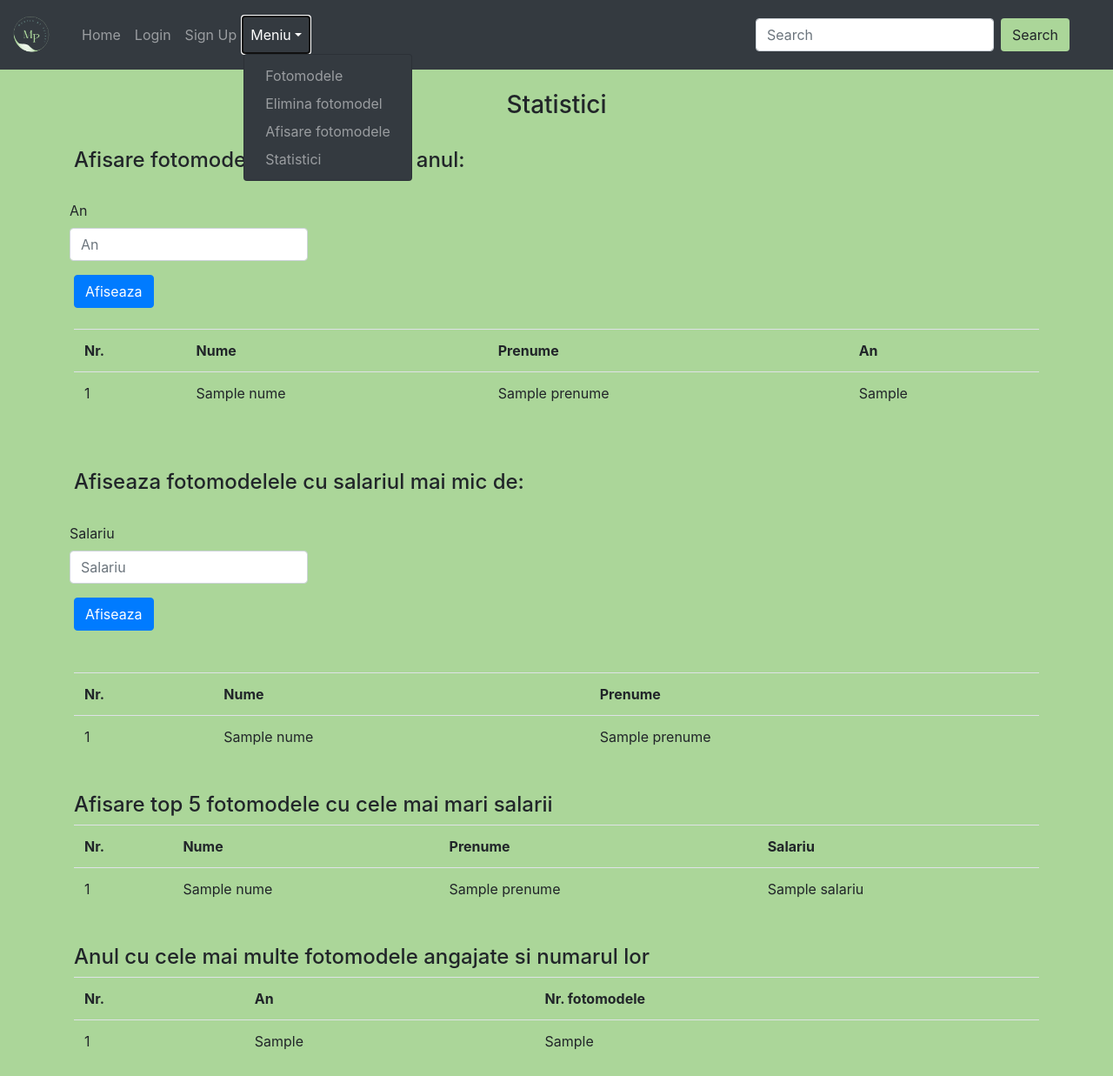
After one commit to petrut-ignat/websiteBD, a Flask app: template WEBAPP/website/templates/afisare2.html in a window 1280 px wide, after a click on "Meniu". The commit adds this page. Shown: the whole page at 87% size. Run offline with Flask 2, Linux system fonts and the light colour scheme; the template is opened without the code that fills it: most values are stand-ins (such as "Sample title", 1, 10 or a date in 2020); parts of the project's set-up code (start-up, migrations or seed data) failed here and were passed over; some libraries are stand-ins or nearby versions.

Commit message:
final comit

```diff
--- a/WEBAPP/website/app.py
+++ b/WEBAPP/website/app.py
@@ -105,7 +105,7 @@ def logout():
     # return render_template("home.html")
 
 
-@app.route('/fotomodele', methods=['GET', 'POST', 'POST'])
+@app.route('/fotomodele', methods=['GET', 'POST'])
 def fotomodele():
     if request.method == "GET":
         connection = mysql.connector.connect(host='127.0.0.1',
@@ -113,9 +113,16 @@ def fotomodele():
                                              user='root',
                                              password='petrut123#')
         cursor = connection.cursor()
-        cursor.execute("SELECT * FROM fotomodel;")
+        cursor.execute("SELECT nume, prenume, cnp, sex, denumire FROM fotomodel f, eveniment e, fotomodel_eveniment fe \
+            WHERE e.id_eveniment = fe.id_eveniment AND f.id_fotomodel = fe.id_fotomodel \
+                GROUP BY nume ORDER BY data DESC;")
         results = cursor.fetchall()
-        return render_template("fotomodele.html",  vector=results)
+
+        cursor.execute(
+            "SELECT f.nume, f.prenume, m.nume, m.prenume FROM fotomodel f, manager_personal m WHERE f.id_fotomodel = m.id_fotomodel;")
+        results2 = cursor.fetchall()
+
+        return render_template("fotomodele.html",  vector=results, vector3=results2)
     else:
         connection = mysql.connector.connect(host='127.0.0.1',
                                              database='modellingagency',
@@ -153,7 +160,8 @@ def fotomodele():
                             flash("Invalid address!", category="error")
                             return render_template("fotomodele.html",  vector=results)
                         else:
-                            query = f"INSERT INTO fotomodel (nume, prenume, cnp, sex, strada, numar, oras, judet) VALUES('{nume}', '{prenume}', '{cnp}', '{sex}', '{strada}', {numar}, '{oras}', '{judet}')"
+                            query = f"INSERT INTO fotomodel (nume, prenume, cnp, sex, strada, numar, oras, judet) \
+                                VALUES('{nume}', '{prenume}', '{cnp}', '{sex}', '{strada}', {numar}, '{oras}', '{judet}')"
 
                             cur = mysql1.connection.cursor()
                             cur.execute(query)
@@ -171,28 +179,143 @@ def fotomodele():
 @app.route('/elimina', methods=['GET', 'POST'])
 def elimina():
     if request.method == "GET":
-        return render_template("elimina.html")
+        cursor = mysql1.connection.cursor()
+        queryy = f"select denumire, cost, data, locatia, name from eveniment join event_category on id_ev_category = id_categ_eveniment"
+
+        cursor.execute(queryy)
+        results = cursor.fetchall()
+        return render_template("elimina.html", vector2=results)
     else:
+
         cursor = mysql1.connection.cursor()
-        cnp = request.form['cnp']
+        eveniment = request.form['eveniment']
 
-        query2 = f"SELECT * FROM fotomodel WHERE cnp = '{cnp}'"
+        query = f"SELECT cnp AS cnpp FROM fotomodel f, eveniment e, fotomodel_eveniment fe WHERE f.id_fotomodel = fe.id_fotomodel AND e.id_eveniment = fe.id_eveniment AND e.denumire = '{eveniment}'"
+        cursor.execute(query)
+        res = cursor.fetchone()
+
+        if res:
+            query2 = f"delete FROM fotomodel WHERE cnp IN \
+                (SELECT cnpp FROM \
+                    (SELECT cnp AS cnpp FROM fotomodel f, eveniment e, fotomodel_eveniment fe \
+                        WHERE f.id_fotomodel = fe.id_fotomodel AND e.id_eveniment = fe.id_eveniment \
+                            AND e.denumire = '{eveniment}') AS C);"
+            cursor.execute(query2)
+            mysql1.connection.commit()
+
+            flash("The model was successfully removed!", category="success")
+            return redirect(url_for("fotomodele"))
+        else:
+            flash(
+                "The CNP could not be found in the database, please try again!", category="error")
+            return render_template("elimina.html")
+
+
+@app.route('/afisare', methods=['GET', 'POST'])
+def afisare():
+    if request.method == 'GET':
+        cursor = mysql1.connection.cursor()
+        query = f"select e.denumire, count(id_fotomodel) as nrFotomodele from eveniment e, fotomodel_eveniment fe where e.id_eveniment = fe.id_eveniment group by e.denumire order by count(id_fotomodel) desc, denumire;"
+
+        cursor.execute(query)
+        results = cursor.fetchall()
+        return render_template("afisare.html", vector2=results)
+    else:
+        oras = request.form['oras']
+        cursor = mysql1.connection.cursor()
+
+        query = f"select f.nume, f.prenume, f.cnp, f.sex \
+            from fotomodel f, manager_personal m \
+                where f.id_fotomodel = m.id_fotomodel and m.oras = '{oras}';"
+
+        cursor.execute(query)
+        results = cursor.fetchall()
+
+        query2 = f"select e.denumire, count(id_fotomodel) as nrFotomodele from eveniment e, fotomodel_eveniment fe where e.id_eveniment = fe.id_eveniment group by e.denumire order by count(id_fotomodel) desc, denumire;"
+
         cursor.execute(query2)
-        res = cursor.fetchone()
-        if res:
-            if len(cnp) == 13:
-                query = f"DELETE FROM fotomodel WHERE cnp = '{cnp}'"
-                cursor.execute(query)
-                mysql1.connection.commit()
+        results2 = cursor.fetchall()
 
-                flash("The model was successfully removed!", category="success")
-                return redirect(url_for("fotomodele"))
-            else:
-                flash("CNP must be 13 characters long!", category="error")
-                return render_template("elimina.html")
-        else:
-            flash("The CNP could not be found in the database, please try again!", category="error")
-            return render_template("elimina.html")
+        return render_template("afisare.html", vector=results, vector2=results2)
+
+
+@app.route('/form1-handler', methods=['POST', 'GET'])
+def form1_handler():
+    an = request.form['an']
+    an = int(an)
+    cursor = mysql1.connection.cursor()
+    query = f"SELECT nume, prenume, YEAR(data_angajare) AS an \
+                FROM fotomodel f, contract c \
+                WHERE f.id_fotomodel = c.id_fotomodel AND YEAR(data_angajare) > {an} \
+                GROUP BY nume, prenume \
+                ORDER BY YEAR(data_angajare) DESC"
+    cursor.execute(query)
+    results = cursor.fetchall()
+
+    query3 = f"SELECT I.nume, I.prenume, I.salariu FROM \
+        (SELECT f.nume, f.prenume, c.salariu FROM \
+            fotomodel f, contract c WHERE f.id_fotomodel = c.id_fotomodel) AS I ORDER BY salariu DESC LIMIT 5;"
+    cursor.execute(query3)
+    results1 = cursor.fetchall()
+
+    query2 = f"select year(data_angajare) as an, count(id_fotomodel) nrFot \
+            from contract \
+                group by year(data_angajare) \
+                having count(id_fotomodel)=(select max(s.nrang) \
+                from (select (count(id_fotomodel)) as nrang from contract group by year(data_angajare)) as s);"
+    cursor.execute(query2)
+    results3 = cursor.fetchall()
+
+    return render_template("afisare2.html", vectan=results, vector=results1, vector3=results3)
+
+
+@app.route('/form2-handler', methods=['POST'])
+def form2_handler():
+    salariu = request.form['salariu']
+    salariu = int(salariu)
+    cursor = mysql1.connection.cursor()
+
+    query = f"SELECT f.id_fotomodel, f.nume, f.prenume \
+            FROM fotomodel f WHERE EXISTS (SELECT id_fotomodel \
+                FROM contract c WHERE c.salariu < {salariu} and c.id_fotomodel = f.id_fotomodel)"
+    cursor.execute(query)
+    results = cursor.fetchall()
+
+    query3 = f"SELECT I.nume, I.prenume, I.salariu FROM \
+        (SELECT f.nume, f.prenume, c.salariu FROM \
+            fotomodel f, contract c WHERE f.id_fotomodel = c.id_fotomodel) AS I ORDER BY salariu DESC LIMIT 5;"
+    cursor.execute(query3)
+    results1 = cursor.fetchall()
+
+    query2 = f"select year(data_angajare) as an, count(id_fotomodel) nrFot \
+            from contract \
+                group by year(data_angajare) \
+                having count(id_fotomodel)=(select max(s.nrang) \
+                from (select (count(id_fotomodel)) as nrang from contract group by year(data_angajare)) as s);"
+    cursor.execute(query2)
+    results3 = cursor.fetchall()
+
+    return render_template("afisare2.html", vector4=results, vector=results1, vector3=results3)
+
+
+@app.route('/statistici', methods=['GET', 'POST'])
+def statistici():
+    if request.method == 'GET':
+        cursor = mysql1.connection.cursor()
+        query = f"SELECT I.nume, I.prenume, I.salariu FROM \
+            (SELECT f.nume, f.prenume, c.salariu FROM \
+                fotomodel f, contract c WHERE f.id_fotomodel = c.id_fotomodel) AS I ORDER BY salariu DESC LIMIT 5;"
+        cursor.execute(query)
+        results1 = cursor.fetchall()
+
+        query3 = f"select year(data_angajare) as an, count(id_fotomodel) nrFot \
+            from contract \
+                group by year(data_angajare) \
+                having count(id_fotomodel)=(select max(s.nrang) \
+                from (select (count(id_fotomodel)) as nrang from contract group by year(data_angajare)) as s);"
+        cursor.execute(query3)
+        results3 = cursor.fetchall()
+        return render_template("afisare2.html", vector=results1, vector3=results3)
 
 
 if __name__ == '__main__':
--- /dev/null
+++ b/WEBAPP/website/templates/afisare2.html
@@ -0,0 +1,102 @@
+{% extends "base.html" %}
+{% block title %} Statistici {% endblock %}
+{% block content %}
+
+<div id="form">
+  <form method="POST" action="/form1-handler">
+    <br>
+    <h3 align="center">Statistici</h3><br>
+    <h4 align="left">Afisare fotomodele angajate dupa anul:</h4><br>
+    <div class="form-row">
+      <div class="form-group">
+        <label for="an">An</label>
+        <input type="number" class="form-control" id="an" name="an" placeholder="An">
+      </div>
+    </div>
+    <button type="submit" class="btn btn-primary">Afiseaza</button>
+  </form><br>
+
+  {% if vectan|length > 0 %}
+  <table class="table">
+    <thead class="thead-dark">
+      <td><b>Nr.</b></td>
+      <td><b>Nume</b></td>
+      <td><b>Prenume</b></td>
+      <td><b>An</b></td>
+    </thead>
+    {% for i in range(0, vectan|length):%}
+    <tr>
+      <td>{{i+1}}</td>
+      <td>{{vectan[i]['nume']}}</td>
+      <td>{{vectan[i]['prenume']}}</td>
+      <td>{{vectan[i]['an']}}</td>
+      {% endfor %}
+  </table><br>
+  {% endif %}
+
+  <form method="POST" action="/form2-handler">
+        <br><h4>Afiseaza fotomodelele cu salariul mai mic de: </h4><br>
+        <div class="form-row">
+            <div class="form-group">
+                <label for="cnp">Salariu</label>
+                <input type="number" class="form-control" id="salariu" name="salariu" placeholder="Salariu">
+            </div>
+        </div>
+        <button type="submit" class="btn btn-primary">Afiseaza</button>
+    </form>
+</div><br><br>
+
+{% if vector4|length > 0 %}
+<table class="table">
+  <thead class="thead-dark">
+    <td><b>Nr.</b></td>
+    <td><b>Nume</b></td>
+    <td><b>Prenume</b></td>
+  </thead>
+  {% for i in range(0, vector4|length):%}
+  <tr>
+    <td>{{i+1}}</td>
+    <td>{{vector4[i]['nume']}}</td>
+    <td>{{vector4[i]['prenume']}}</td>
+    {% endfor %}
+</table><br>
+{% endif %}
+
+
+{% if vector|length > 0 %}
+<h4>Afisare top 5 fotomodele cu cele mai mari salarii</h4>
+<table class="table">
+  <thead class="thead-dark">
+    <td><b>Nr.</b></td>
+    <td><b>Nume</b></td>
+    <td><b>Prenume</b></td>
+    <td><b>Salariu</b></td>
+  </thead>
+  {% for i in range(0, vector|length):%}
+  <tr>
+    <td>{{i+1}}</td>
+    <td>{{vector[i]['nume']}}</td>
+    <td>{{vector[i]['prenume']}}</td>
+    <td>{{vector[i]['salariu']}}</td>
+    {% endfor %}
+</table><br>
+{% endif %}
+
+{% if vector3|length > 0 %}
+<h4>Anul cu cele mai multe fotomodele angajate si numarul lor</h4>
+<table class="table">
+  <thead class="thead-dark">
+    <td><b>Nr.</b></td>
+    <td><b>An</b></td>
+    <td><b>Nr. fotomodele</b></td>
+  </thead>
+  {% for i in range(0, vector3|length):%}
+  <tr>
+    <td>{{i+1}}</td>
+    <td>{{vector3[i]['an']}}</td>
+    <td>{{vector3[i]['nrFot']}}</td>
+    {% endfor %}
+</table>
+{% endif %}
+
+{% endblock %}
--- a/WEBAPP/website/templates/base.html
+++ b/WEBAPP/website/templates/base.html
@@ -47,9 +47,11 @@
             <a class="nav-link dropdown-toggle" href="" role="button" data-toggle="dropdown" aria-haspopup="true" aria-expanded="false">Meniu</a>
             <div class="dropdown-menu" aria-labelledby="navbarDropdown" style="background: #343a40;">
               <a class="dropdown-item" id="fotomodele" href="/fotomodele" style="color: #9a9da0;">Fotomodele</a>
+              <a class="dropdown-item" id="elimina" href="/elimina"style="color: #9a9da0;">Elimina fotomodel</a>
+              <a class="dropdown-item" id="afisare" href="/afisare"style="color: #9a9da0;">Afisare fotomodele</a>
+              <a class="dropdown-item" id="statistici" href="/statistici"style="color: #9a9da0;">Statistici</a>
+              {% if session['name'] %}
               <a class="dropdown-item" id="adauga" href="/fotomodele" style="color: #9a9da0;">Adauga fotomodel</a>
-              <a class="dropdown-item" id="elimina" href="/elimina"style="color: #9a9da0;">Elimina fotomodel</a>
-              {% if session['name'] %}
               <a class="dropdown-item" id="logout" href="/logout" style="color: #9a9da0;">Logout</a>
               {% endif %}
             </div>
--- a/WEBAPP/website/templates/home.html
+++ b/WEBAPP/website/templates/home.html
@@ -36,9 +36,11 @@
           <a class="nav-link dropdown-toggle" href="" role="button" data-toggle="dropdown" aria-haspopup="true" aria-expanded="false">Meniu</a>
           <div class="dropdown-menu" aria-labelledby="navbarDropdown" style="background: #343a40;">
             <a class="dropdown-item" id="fotomodele" href="/fotomodele" style="color: #9a9da0;">Fotomodele</a>
-            <a class="dropdown-item" id="adauga" href="/fotomodele" style="color: #9a9da0;">Adauga fotomodel</a>
             <a class="dropdown-item" id="elimina" href="/elimina"style="color: #9a9da0;">Elimina fotomodel</a>
+            <a class="dropdown-item" id="afisare" href="/afisare"style="color: #9a9da0;">Afisare fotomodele</a>
+            <a class="dropdown-item" id="statistici" href="/statistici"style="color: #9a9da0;">Statistici</a>
             {% if session['name'] %}
+              <a class="dropdown-item" id="adauga" href="/fotomodele" style="color: #9a9da0;">Adauga fotomodel</a>
               <a class="dropdown-item" id="logout" href="/logout" style="color: #9a9da0;">Logout</a>
             {% endif %}
           </div>
```
Also changed, not shown: WEBAPP/website/templates/afisare.html (added, +57 -0 lines), WEBAPP/website/templates/elimina.html (+26 -2 lines), WEBAPP/website/templates/fotomodele.html (+35 -29 lines), WEBAPP/website/templates/sign_up.html (+7 -7 lines).
